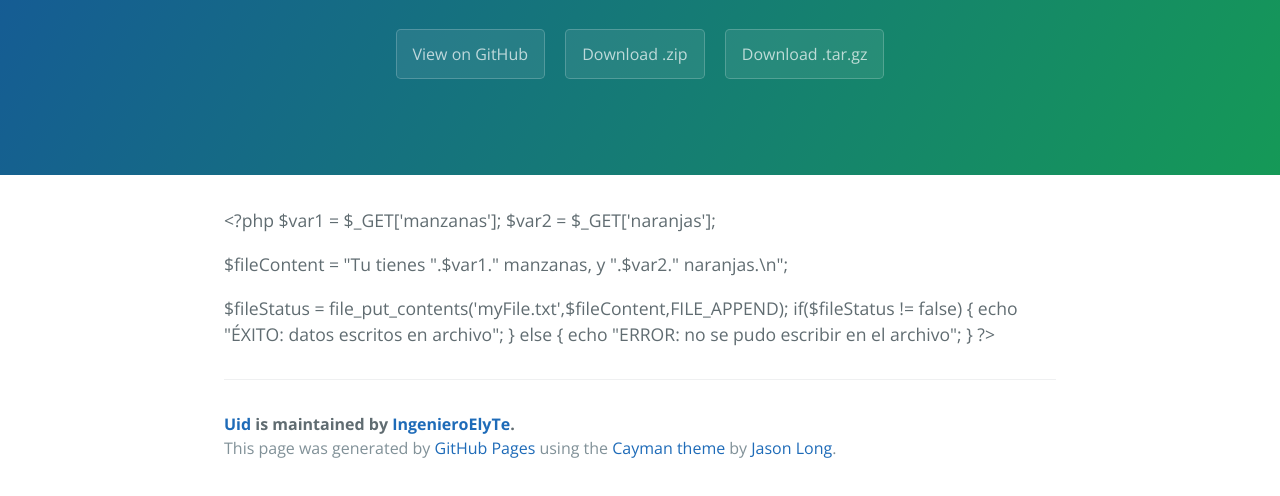
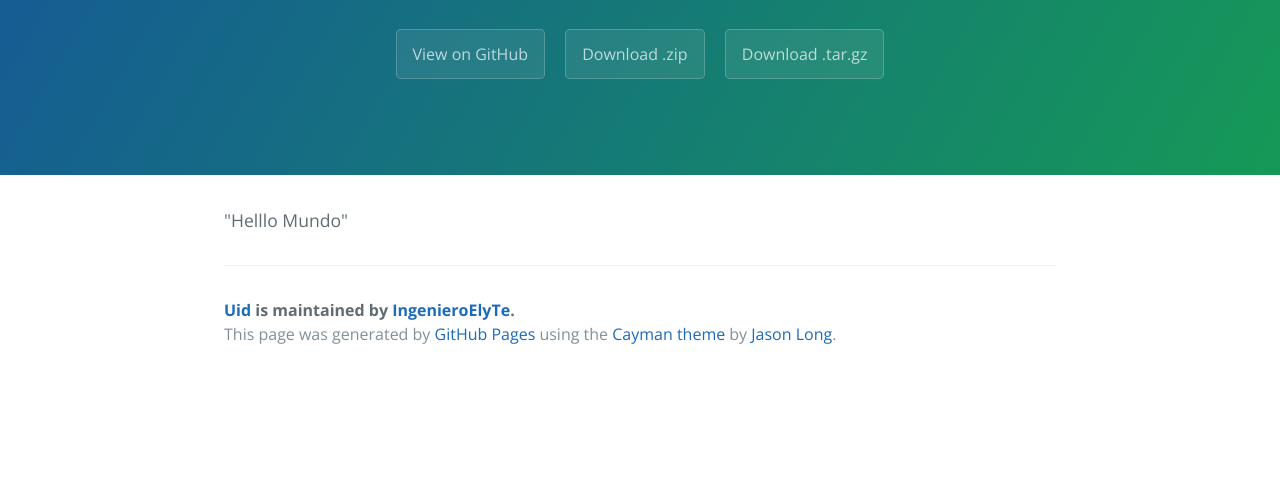
Before and after one commit to IngenieroElyTe/uid, a plain HTML site: page index.html in a window 1280 px wide. Shown: the part 208-704 px from the top of the page. Drawn offline with nearby package versions, Linux system fonts and the light colour scheme.

Commit message:
Update index.html

```diff
--- a/index.html
+++ b/index.html
@@ -19,22 +19,9 @@
     </section>
 
     <section class="main-content">
-      <p>&lt;?php
- $var1 = $_GET['manzanas'];
- $var2 = $_GET['naranjas'];</p>
-
-<p>$fileContent = "Tu tienes ".$var1." manzanas, y ".$var2." naranjas.\n";</p>
-
-<p>$fileStatus = file_put_contents('myFile.txt',$fileContent,FILE_APPEND);
- if($fileStatus != false)
- {
-  echo "ÉXITO: datos escritos en archivo";
- }
- else
- {
-  echo "ERROR: no se pudo escribir en el archivo";
- }
-?&gt; </p>
+      <p>
+      "Helllo Mundo"
+      </p>
 
       <footer class="site-footer">
         <span class="site-footer-owner"><a href="https://github.com/IngenieroElyTe/uid">Uid</a> is maintained by <a href="https://github.com/IngenieroElyTe">IngenieroElyTe</a>.</span>
```
